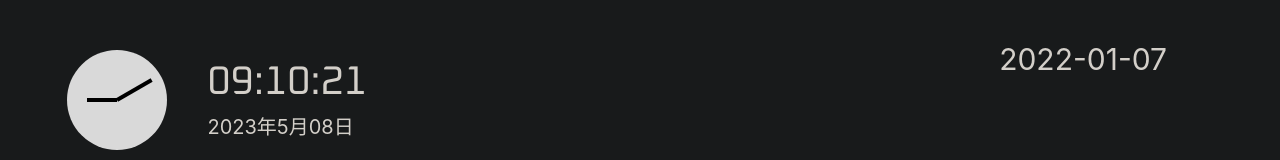
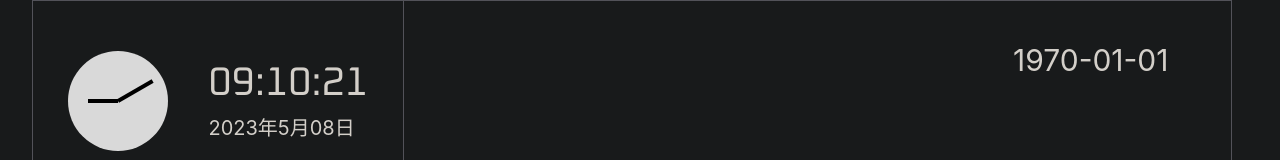
Before and after one commit to xionkq/time-stats, a Vue app: page / in a window 1280 px wide. Shown: the top 160 px of the page. Built offline with nearby package versions, Linux system fonts and the light colour scheme; no server answers.

Commit message:
update style

```diff
--- a/src/App.vue
+++ b/src/App.vue
@@ -24,5 +24,6 @@ const selectedProject = ref('')
   width: 1200px;
   margin: 0 auto;
   display: flex;
+  border: 1px solid #525259;
 }
 </style>
--- a/src/template/StatsDetail.vue
+++ b/src/template/StatsDetail.vue
@@ -16,14 +16,18 @@ const props = withDefaults(defineProps<Props>(), {
 // ----- time stats data -----
 const { result } = useStatsDateData()
 
+const currentProjectResult = computed(() => {
+    return result.value.filter((item) => {
+        return item.project_name === props.selectedProject
+    })
+})
+
 const heatMapData = computed(() => {
     if (!result.value) {
         return null
     }
     const map = new Map<string, Array<any>>()
-        result.value.filter((item) => {
-            return item.project_name === props.selectedProject
-        }).map((item) => {
+    currentProjectResult.value.map((item) => {
         const date = DateTime.fromSeconds(item.date).toFormat('y-MM-dd')
         const duration = item.duration
         const v = map.get(date)
@@ -35,16 +39,28 @@ const heatMapData = computed(() => {
     })
     return Array.from(map.values())
 })
+
+const lastChangeTime = computed(() => {
+    let lastTime = 0
+    currentProjectResult.value.map((item) => {
+        if (item.date > lastTime) {
+            lastTime = item.date
+        }
+    })
+    return lastTime
+})
 // ----- time stats data end -----
 
 // ----- clock in -----
+const timerStartTime = ref(0)
+const timerEndTime = ref(0)
 const isClocking = ref(false)
+const now = ref(DateTime.now().toFormat('y-MM-dd HH-mm-ss'))
+const timer: Ref<NodeJS.Timer | null> = ref(null)
+
 const buttonLabel = computed(() => {
     return isClocking.value ? 'END' : 'START'
 })
-
-const now = ref(DateTime.now().toFormat('y-MM-dd HH-mm-ss'))
-const timer: Ref<NodeJS.Timer | null> = ref(null)
 
 function clockIn() {
     isClocking.value = !isClocking.value
@@ -61,20 +77,19 @@ function clockIn() {
 }
 // ----- clock in end -----
 
+// ----- duration -----
 function formatDuration(n: number) {
     return n < 10 ? `0${n}` : `${n}`
 }
-
-const lastChangeDate = ref('2022-01-07')
-const timerStartTime = ref(0)
-const timerEndTime = ref(0)
 
 const durationStr = computed(() => {
     const second = timerEndTime.value - timerStartTime.value
     const dur = Duration.fromObject({ seconds: second })
     return `${formatDuration(dur.hours)}:${formatDuration(dur.minutes)}:${formatDuration(dur.seconds)}`
 })
+// ----- duration end -----
 
+// ----- operation -----
 function reset() {
     timerStartTime.value = 0
     timerEndTime.value = 0
@@ -88,8 +103,7 @@ function upload() {
     duration: timerEndTime.value - timerStartTime.value,
     message: `${DateTime.fromSeconds(timerStartTime.value).toFormat('HH:mm:ss')}~${DateTime.fromSeconds(timerEndTime.value).toFormat('HH:mm:ss')}`,
 })
-
-
+// ----- operation end -----
 }
 </script>
 
@@ -97,7 +111,7 @@ function upload() {
     <div class="entry-detail">
         <div class="stats-info">
             <span>{{ props.selectedProject }}</span>
-            <span>{{ lastChangeDate }}</span>
+            <span>{{ DateTime.fromSeconds(lastChangeTime).toFormat('y-MM-dd') }}</span>
         </div>
         <div class="duration-box">
             <div class="duration">{{ durationStr }}</div>
@@ -121,6 +135,7 @@ function upload() {
     height: 900px;
     padding: 35px;
     color: #D3CFC9;
+    border-left: 1px solid #525259;
 
     .stats-info {
         display: flex;
--- a/src/template/StatsList.vue
+++ b/src/template/StatsList.vue
@@ -40,6 +40,7 @@ const { result: projectList } = getProjectList()
     height: 700px;
     flex-wrap: wrap;
     padding: 35px;
+    border-top: 1px solid #525259;
 
     .entry-item {
         width: 300px;
```
Lines whose indentation alone changed are shown as unchanged.
